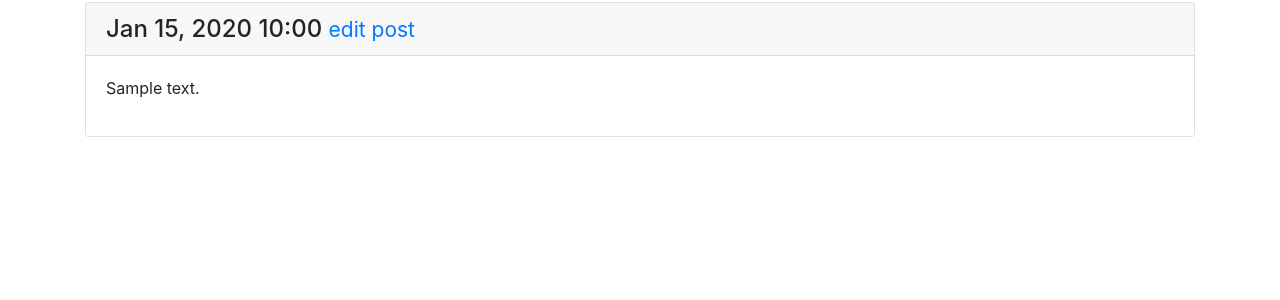
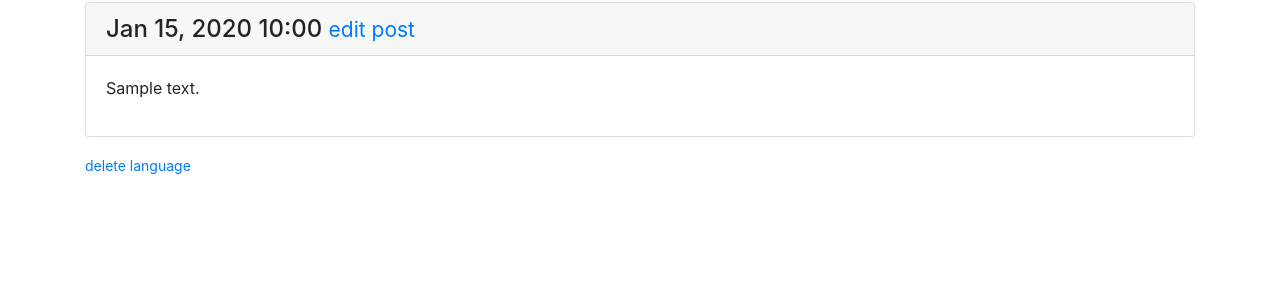
Before and after one commit to abrolon87/lingovault-django, a Django app: template lingovault_app/templates/lingovault_app/language.html in a window 1280 px wide. Shown: the part 179-479 px from the top of the page. Run offline with Django 3.2, Linux system fonts and the light colour scheme; tables that the repository leaves empty hold one stand-in row (values such as "Sample post"); the template is opened without the code that fills it: values that come from a table or form of the project are taken from there, most other values are stand-ins (such as "Sample title", 1, 10 or a date in 2020); some libraries are stand-ins or nearby versions.

Commit message:
adds link to delete_language

```diff
--- a/lingovault_app/templates/lingovault_app/language.html
+++ b/lingovault_app/templates/lingovault_app/language.html
@@ -14,11 +14,13 @@
     <h4 class="card-header">
       {{ entry.date_added|date:'M d, Y H:i' }}
       <small><a href="{% url 'lingovault_app:edit_post' post.id %}">edit post</a></small>
+
     </h4>
     <div class="card-body">
       {{ post.text|linebreaks }}
     </div>
   </div>
+  <small><a href="{% url 'lingovault_app:delete_language' language.id %}">delete language</a></small>
   {% empty %}
     <p>There are no posts for this language.</p>
   {% endfor %}
```
